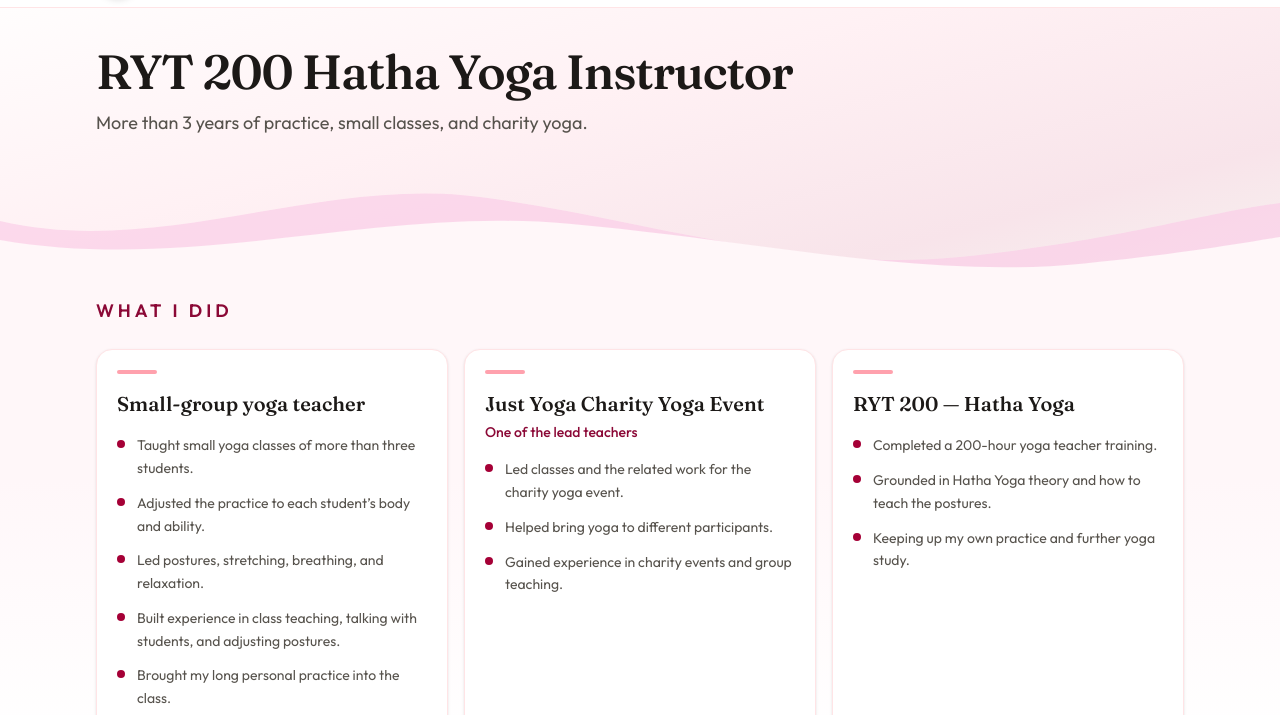
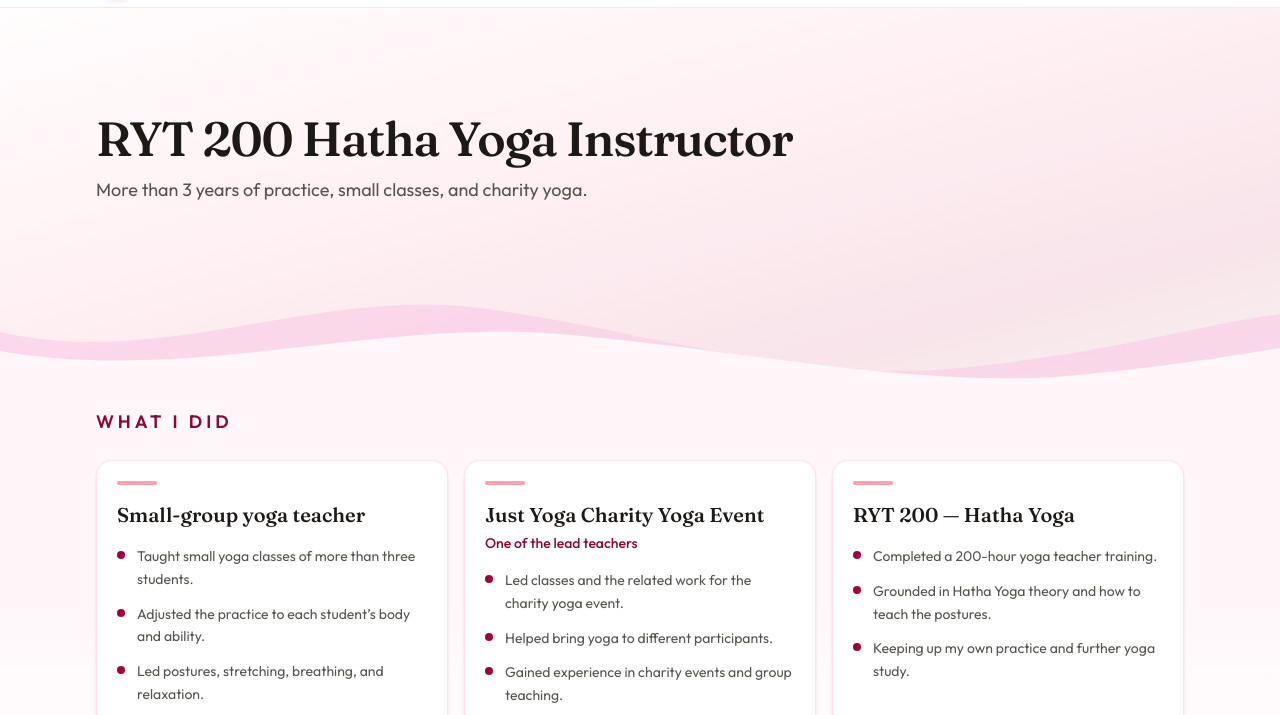
Before and after one commit to Kevin-T-Dev/client1-online-resume, a plain HTML site: page yoga.html in a window 1280 px wide. Shown: the part 61-776 px from the top of the page. Drawn offline with nearby package versions, Linux system fonts and the light colour scheme.

Commit message:
style: align Work and Yoga hero section dimensions

```diff
--- a/yoga.html
+++ b/yoga.html
@@ -34,8 +34,8 @@
             <path fill="#fff7f9" d="M0 64C220 110 420 18 640 42C860 66 1040 118 1220 96C1320 84 1380 72 1440 60V120H0Z" />
           </svg>
         </div>
-        <div class="relative mx-auto max-w-6xl px-5 pb-32 pt-5 sm:px-8 sm:pb-36">
-          <div class="hero-rise mt-5 max-w-3xl">
+        <div class="relative mx-auto flex min-h-[27rem] max-w-6xl items-center px-5 pb-28 pt-8 sm:min-h-[24rem] sm:px-8">
+          <div class="hero-rise w-full max-w-3xl">
             <h1 id="yoga-heading" class="font-serif text-4xl font-medium tracking-tight text-stone-900 sm:text-5xl">RYT 200 Hatha Yoga Instructor</h1>
             <p class="mt-3 text-base leading-relaxed text-stone-600 md:text-lg">More than 3 years of practice, small classes, and charity yoga.</p>
           </div>
```
